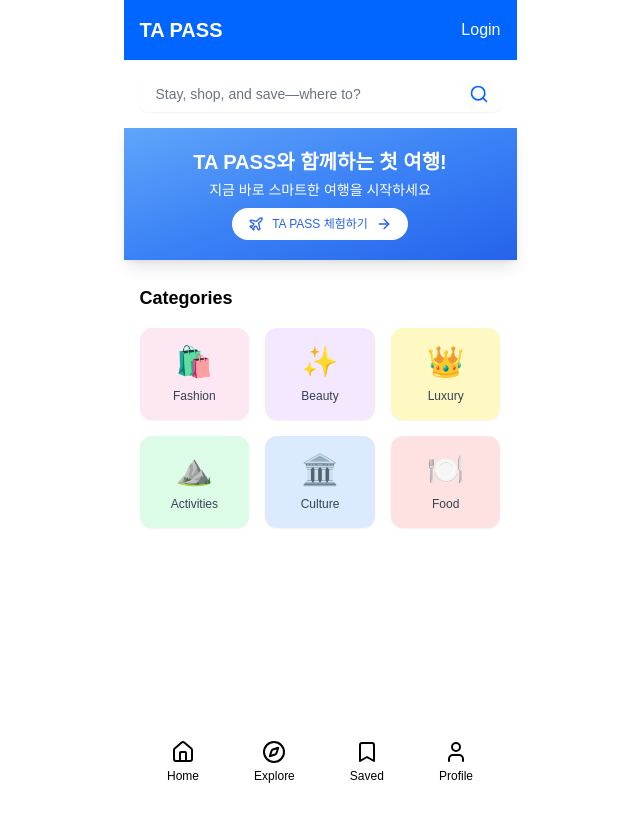
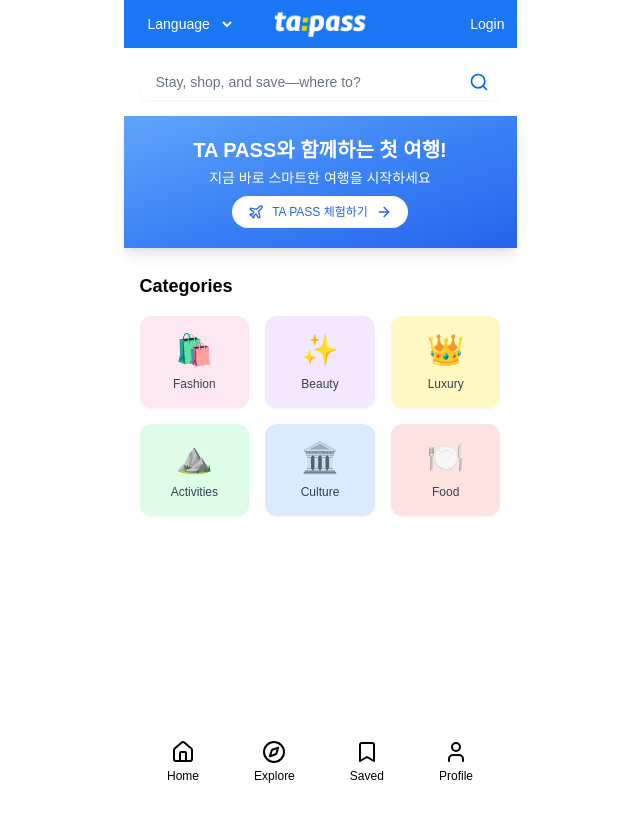
Before and after one commit to brownrice0916/ta-pass, a Next.js app: page / in a window 1280 px wide. Shown: the top 822 px of the page, without its empty margins (320-960 px from the left). Built offline with nearby package versions, Linux system fonts and the light colour scheme; no server answers; a web font is replaced by a local one.

Commit message:
fix header

```diff
--- a/src/components/header.tsx
+++ b/src/components/header.tsx
@@ -1,68 +1,80 @@
-// components/header.tsx
 "use client";
 
 import Link from "next/link";
 import Image from "next/image";
-import { MainNav } from "@/components/main-nav";
 import { useSession } from "next-auth/react";
 import { useEffect, useState } from "react";
 
 export function Header() {
   const { data: session, status } = useSession();
   const [profileImage, setProfileImage] = useState<string | null>(null);
+  const [language, setLanguage] = useState<string>("");
 
-  // 사용자의 이메일을 기반으로 일관된 랜덤 아바타 URL 생성
   const avatarUrl = `https://api.dicebear.com/7.x/avataaars/png?seed=${
     session?.user?.email || "default"
   }`;
 
   useEffect(() => {
     if (status === "authenticated") {
-      // 세션에 이미지가 있으면 해당 이미지 사용
       if (session?.user?.image) {
         setProfileImage(session.user.image);
-      }
-      // 세션에 이미지가 없으면 랜덤 아바타 사용
-      else {
+      } else {
         setProfileImage(avatarUrl);
       }
     }
   }, [session, status, avatarUrl]);
 
   return (
-    <header className="sticky top-0 z-50 bg-primary p-4 flex items-center gap-4 w-[393px] mx-auto">
-      <MainNav />
-      <h1 className="text-xl font-bold text-primary-foreground">TA PASS</h1>
-      <div className="ml-auto">
-        {status === "authenticated" && session?.user ? (
-          <Link
-            href="/mypage"
-            className="text-primary-foreground hover:underline"
+    <header className="sticky top-0 z-50 bg-[#1977F3] p-3 w-[393px] mx-auto">
+      <div className="flex items-center justify-between">
+        {/* Language Dropdown */}
+        <div className="relative">
+          <select
+            className="bg-transparent text-white text-sm py-0.5 px-2 rounded border border-white cursor-pointer"
+            value={language}
+            onChange={(e) => setLanguage(e.target.value)}
           >
-            <div className="flex items-center gap-2">
-              {session.user.name && (
-                <span className="text-primary-foreground">
-                  {session.user.name}
-                </span>
-              )}
+            <option value="" disabled hidden>
+              Language
+            </option>
+            <option value="한국어">Korean</option>
+            <option value="English">English</option>
+            <option value="日本語">Japanese</option>
+            <option value="中文">Chinese</option>
+          </select>
+        </div>
+
+        {/* Centered Logo */}
+        <div className="absolute left-1/2 top-1/2 transform -translate-x-1/2 -translate-y-1/2">
+          <Image
+            width={100}
+            height={30}
+            src={"/logos/logo_white.png"}
+            alt="ta:pass logo"
+            className="object-contain"
+          />
+        </div>
+
+        {/* Profile Image only (no name) */}
+        <div>
+          {status === "authenticated" && session?.user ? (
+            <Link href="/mypage">
               <Image
                 src={profileImage || avatarUrl}
                 alt="Profile"
-                width={32}
-                height={32}
-                className="rounded-full bg-white"
-                onError={() => setProfileImage(avatarUrl)} // 이미지 로드 실패시 랜덤 아바타로 대체
+                width={36}
+                height={36}
+                className="rounded-full object-cover border border-white"
+                style={{ aspectRatio: "1 / 1" }}
+                onError={() => setProfileImage(avatarUrl)}
               />
-            </div>
-          </Link>
-        ) : (
-          <Link
-            href="/login"
-            className="text-primary-foreground hover:underline"
-          >
-            Login
-          </Link>
-        )}
+            </Link>
+          ) : (
+            <Link href="/login" className="text-white text-sm hover:underline">
+              Login
+            </Link>
+          )}
+        </div>
       </div>
     </header>
   );
```
